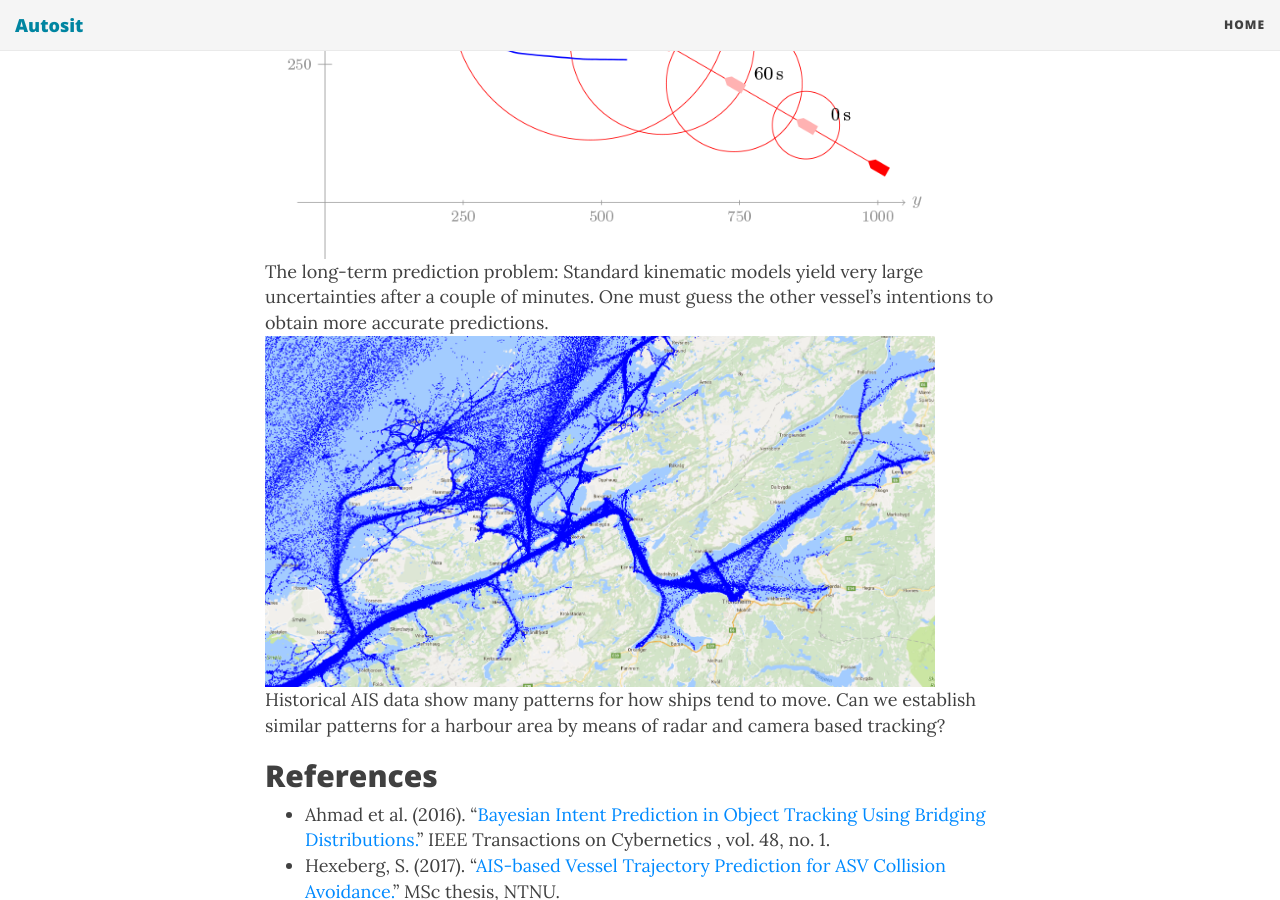
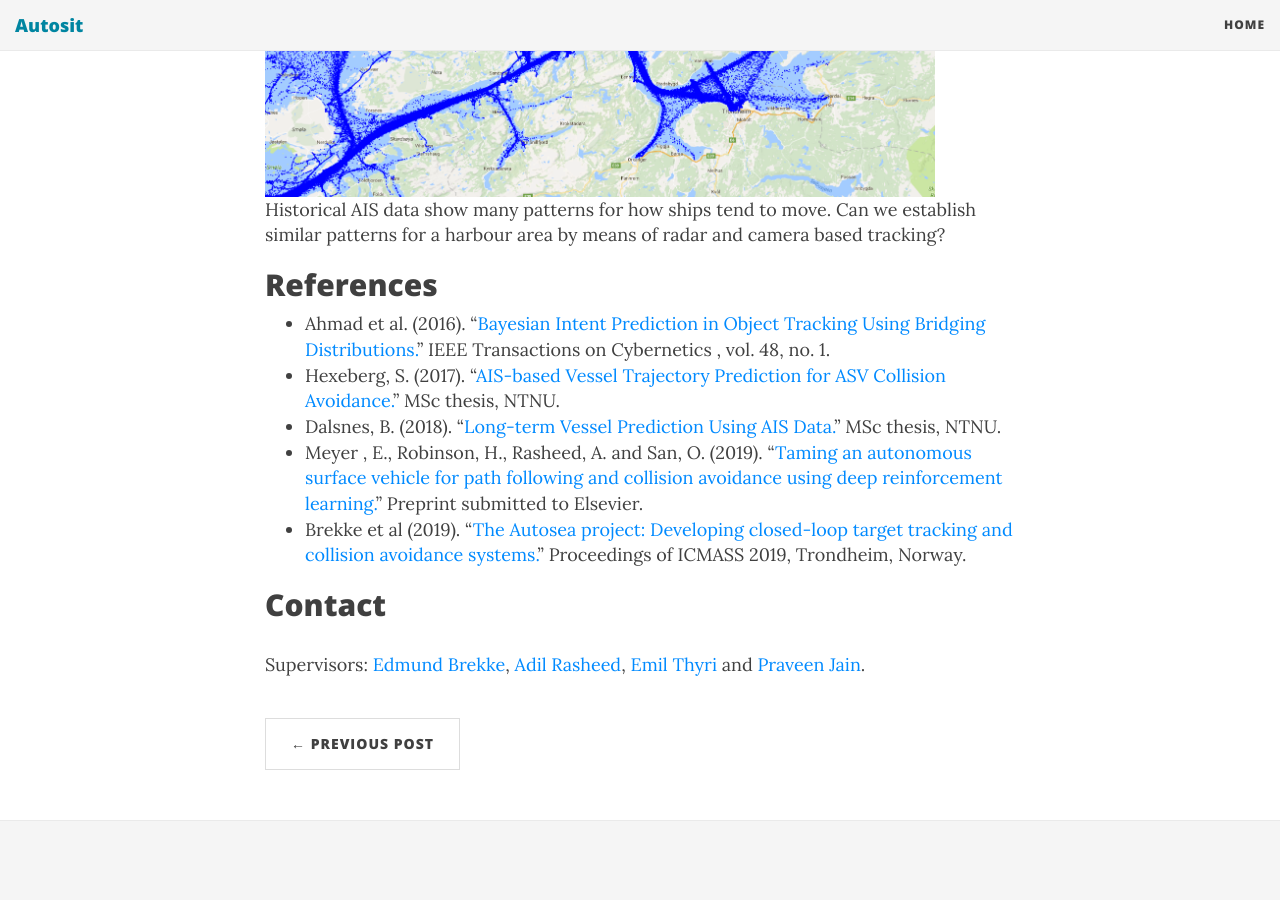
Before and after one commit to autosit/autosit.github.io, a Jekyll site: the page built from _posts/2020-04-19-ltp_canal.md, in a window 1280 px wide and 900 px high, scrolled down 3765 px. Built offline with Jekyll 4.4.1, drawn with Linux system fonts in a browser that asks for light colours; nearby versions of some CDN libraries.

Commit message:
updated canal twin

```diff
--- a/_posts/2020-04-19-ltp_canal.md
+++ b/_posts/2020-04-19-ltp_canal.md
@@ -57,8 +57,6 @@ In the master thesis the candidate is expected to make several additional stride
 * Simulate interactions between different vessels in the canal. Here MPC-based collision avoidance methods such as those developed in the Autosea project will be a natural starting point. To which extent does the output from these resemble the behaviour of manned vessels? Can they be tuned to provide more human-like behaviour?
 * Can machine learning techniques give more realistic simulations? Should machine learning be used primarily to tune statistical and control-theoretic techniques, or should machine-learning be used in a more end-to-end type manner?
 
-|<img src="{{site.url}}/assets/predictionproblem.png" width="670"> |
-| The long-term prediction problem: Standard kinematic models yield very large uncertainties after a couple of minutes. One must guess the other vessel's intentions to obtain more accurate predictions. |
 
 |<img src="{{site.url}}/assets/ais-data-trd.png" width="670"> |
 | Historical AIS data show many patterns for how ships tend to move. Can we establish similar patterns for a harbour area by means of radar and camera based tracking?  |
```
